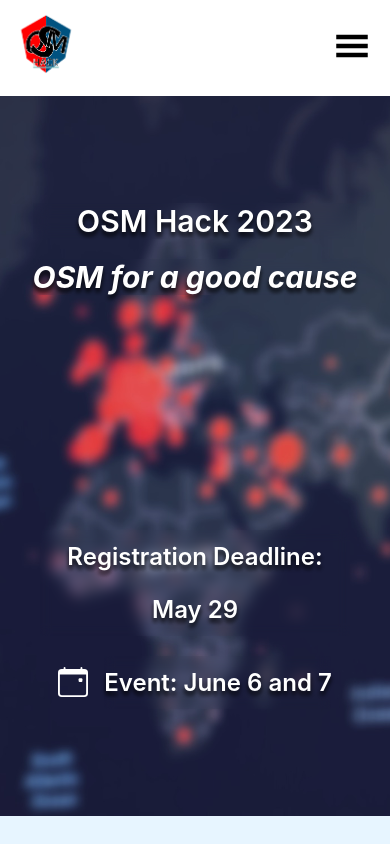
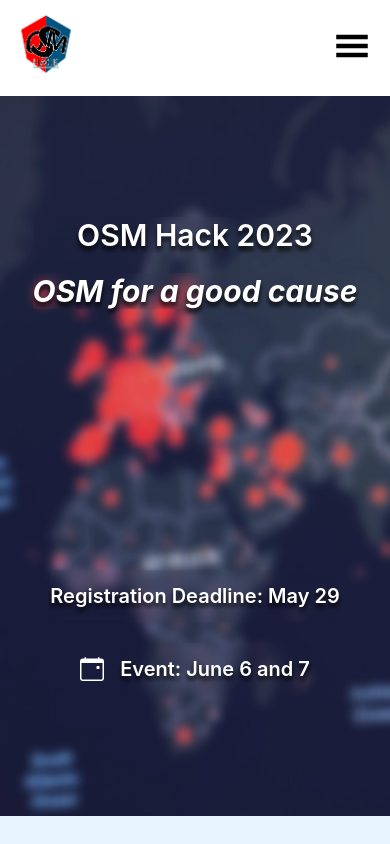
Before and after one commit to osmhack2023/beta, a React (Create React App) app: page / in a window 390 px wide. Shown: the top 844 px of the page. Built offline with nearby package versions, Linux system fonts and the light colour scheme.

Commit message:
Remove preevents and update UI bug

```diff
--- a/src/components/header.jsx
+++ b/src/components/header.jsx
@@ -36,7 +36,7 @@
                 <div className='flex flex-row items-center gap-x-2'>
                     {/* <img src={location} className='h-'></img> */}
                     {/* <GoLocation className='text-white text-5xl'></GoLocation> */}
-                    <h1 className='text-2xl md:text-3xl text-center'
+                    <h1 className='text-xl md:text-3xl text-center'
                         style={
                             { "fontWeight": "600", "lineHeight": "53px", "color": "#FFFFFF", "textShadow": "0px 4px 4px rgba(0, 0, 0, 0.25), 0px 4px 4px rgba(0, 0, 0, 0.25), 0px 4px 4px rgba(0, 0, 0, 0.25), 0px 4px 4px rgba(0, 0, 0, 0.25)", "backdropFilter": "blur(5.5px)" }
                         }
@@ -47,8 +47,8 @@
                 <div className='flex flex-row items-center gap-x-4'>
                     {/* <img src={calender}></img> */}
 
-                    <BsCalendarEvent className='text-white text-3xl md:text-5xl'></BsCalendarEvent>
-                    <h1 className=' text-2xl md:text-3xl'
+                    <BsCalendarEvent className='text-white text-2xl md:text-5xl'></BsCalendarEvent>
+                    <h1 className=' text-xl md:text-3xl'
                         style={
                             { "fontWeight": "600", "lineHeight": "53px", "color": "#FFFFFF", "textShadow": "0px 4px 4px rgba(0, 0, 0, 0.25), 0px 4px 4px rgba(0, 0, 0, 0.25), 0px 4px 4px rgba(0, 0, 0, 0.25), 0px 4px 4px rgba(0, 0, 0, 0.25)", "backdropFilter": "blur(5.5px)" }
                         }
--- a/src/components/navigation.jsx
+++ b/src/components/navigation.jsx
@@ -54,7 +54,7 @@
                         <Link to="/">Home</Link>
                     </li>
                     <li className='font-semibold  active:translate-y-1 hover:text-dgrey' onClick={navToggle1}> <Link to="/teams">Teams</Link></li>
-                    <li className='font-semibold  active:translate-y-1 hover:text-dgrey' onClick={navToggle1}> <Link to="/">Pre-events</Link></li>
+                    {/* <li className='font-semibold  active:translate-y-1 hover:text-dgrey' onClick={navToggle1}> <Link to="/">Pre-events</Link></li> */}
                     {/* <Link to="/redirect"> */}
 
                     <a href="https://register.osmhack.org/" target='_blank'><button onClick={navToggle1} className='bg-rednew text-white p-3  rounded-md hover:bg-dgreen active:translate-y-1'
--- a/src/index.css
+++ b/src/index.css
@@ -4,6 +4,9 @@
 @import url('https://fonts.googleapis.com/css2?family=Inter:wght@400;500;600;800&display=swap');
 @import url('https://fonts.googleapis.com/css2?family=Akshar:wght@300;400;500;600&display=swap');
 
+html{
+  overflow-x: hidden;
+}
 body {
   margin: 0;
   font-family: -apple-system, BlinkMacSystemFont, 'Segoe UI', 'Roboto', 'Oxygen',
```
